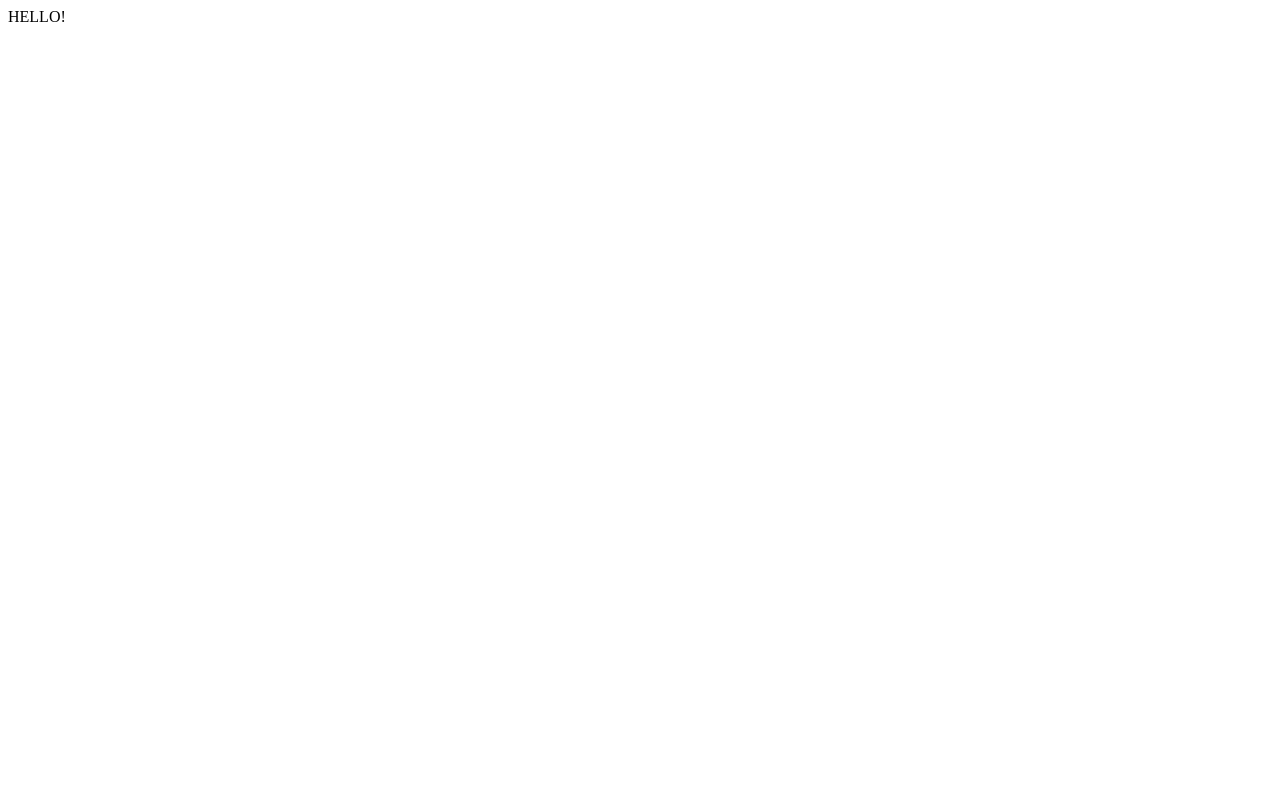
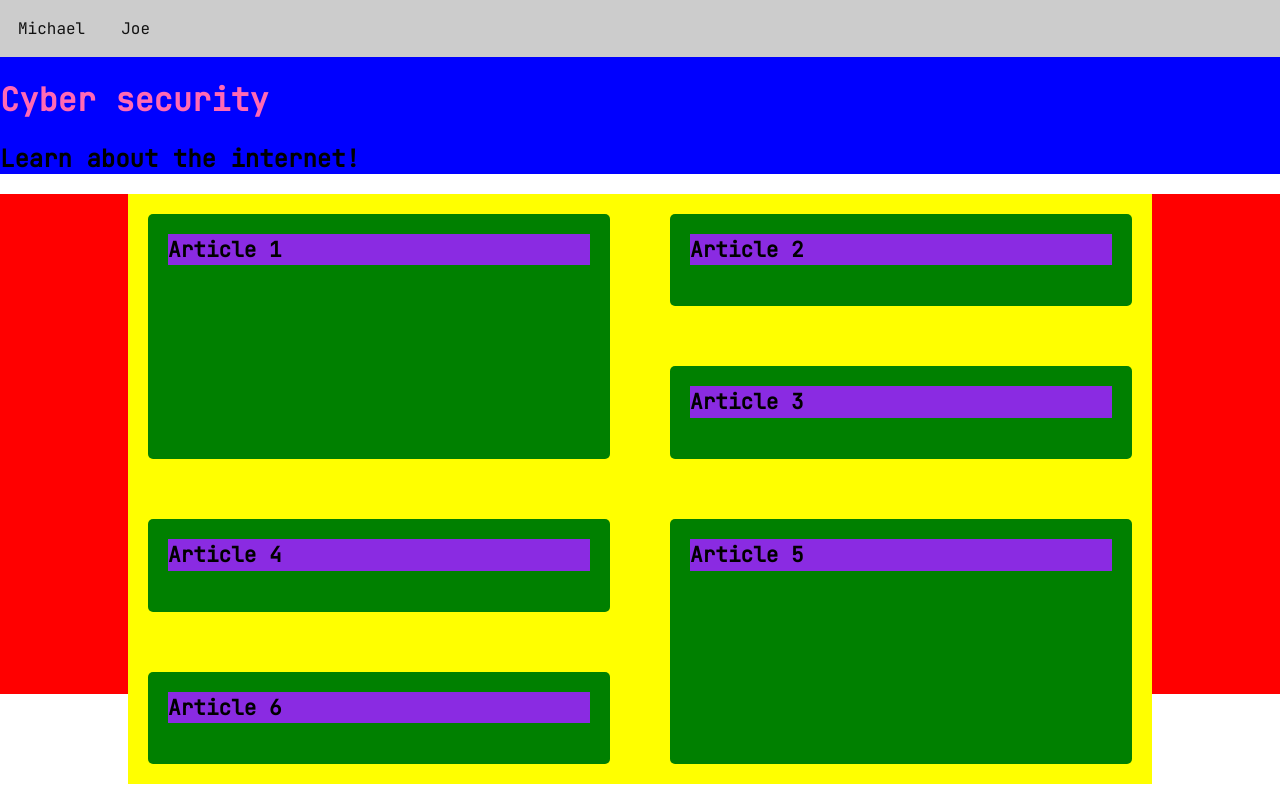
Before and after one commit to michqql/ci453-website, a plain HTML site: page index.html in a window 1280 px wide. Drawn offline with Linux system fonts and the light colour scheme.

Commit message:
Initial commit

```diff
--- /dev/null
+++ b/css/style.css
@@ -0,0 +1,128 @@
+/* Stylesheet should focus on smaller viewports first and then use media queries to target desktop screens */
+
+/* Imports JetBrains font from Google Fonts */
+
+@import url("https://fonts.googleapis.com/css2?family=JetBrains+Mono&display=swap");
+
+/* Styles the body of the webpage */
+
+body {
+  font-family: "JetBrains Mono", monospace;
+  margin: 0;
+}
+
+/* Styles the navigation bar */
+
+nav ul {
+  list-style-type: none;
+  margin: 0;
+  padding: 0;
+  overflow: hidden;
+  background-color: #ccc;
+}
+nav li {
+  float: left;
+  margin: 2px;
+}
+nav li a {
+  display: block;
+  color: #111;
+  text-align: center;
+  padding: 1rem;
+  text-decoration: none;
+}
+nav li a:hover {
+  background-color: #111;
+  color: white;
+}
+
+/* Styles the header element */
+
+header {
+  background-color: blue;
+}
+
+/* Styles each article element */
+
+article {
+  margin: 0.5rem 0.2rem 0.5rem 0.2rem;
+  padding: 0.5rem;
+  background-color: blueviolet;
+}
+
+/* Sets a media query for screens with a minimum width of 60rem */
+
+@media (min-width: 60rem) {
+  /* main {
+    min-width: 1000px;
+    margin-left: auto;
+    margin-right: auto;
+    background-color: hotpink;
+  } */
+  /* .column-middle {
+    min-width: 1000px;
+    background-color: hotpink;
+  } */
+}
+
+h1 {
+  color: hotpink;
+}
+
+/* Styles the columns */
+
+.column-middle {
+  float: left;
+  width: 80%;
+  background-color: yellow;
+}
+
+.column-left,
+.column-right {
+  float: left;
+  width: 10%;
+  height: 500px;
+  background-color: red;
+}
+
+.row:after {
+  content: "";
+  display: table;
+  clear: both;
+}
+
+/* Styles for article card elements */
+
+.article-card {
+  border-radius: 5px;
+  padding: 20px;
+  margin: 20px;
+  background-color: green;
+}
+
+/* Styles for article elements inside cards */
+
+.article-card article {
+  font-size: 18px;
+  line-height: 1.5;
+  margin: 0;
+  padding: 0;
+}
+
+.article-card h3 {
+  margin-top: 0;
+}
+
+/* Creates a grid container for the cards */
+
+.article-card-grid {
+  display: grid;
+  grid-template-columns: repeat(2, 1fr);
+  gap: 20px;
+}
+
+/* Set the large article cards to span two rows */
+
+.large {
+  grid-row: span 2;
+}
--- a/index.html
+++ b/index.html
@@ -1,12 +1,72 @@
 <!DOCTYPE html>
-<html lang="en">
-<head>
-    <meta charset="UTF-8">
-    <meta http-equiv="X-UA-Compatible" content="IE=edge">
-    <meta name="viewport" content="width=device-width, initial-scale=1.0">
-    <title>CI453</title>
-</head>
-<body>
-    HELLO!
-</body>
+<html>
+  <head>
+    <meta charset="utf-8" />
+    <meta name="viewport" content="width=device-width" />
+    <title>Cyber Security...</title>
+    <link href="css/style.css" rel="stylesheet" type="text/css" />
+  </head>
+
+  <body>
+    <!-- Page header containing navigation links and page title -->
+    <header>
+      <nav>
+        <ul>
+          <li><a href="https://mp1282.brighton.domains/ci435" target="_blank">Michael</a></li>
+          <li><a href="https://google.com" target="_blank">Joe</a></li>
+        </ul>
+      </nav>
+
+      <h1>Cyber security</h1>
+      <h2>Learn about the internet!</h2>
+    </header>
+
+    <main>
+      <!-- Main content area containing three columns -->
+      <div class="row">
+        <!-- Left column -->
+        <div class="column-left"></div>
+        <!-- Middle column -->
+        <div class="column-middle">
+          <!-- Grid for article cards -->
+          <div class="article-card-grid">
+            <div class="article-card large">
+              <article>
+                <h3>Article 1</h3>
+              </article>
+            </div>
+            <div class="article-card">
+              <article>
+                <h3>Article 2</h3>
+              </article>
+            </div>
+            <div class="article-card">
+              <article>
+                <h3>Article 3</h3>
+              </article>
+            </div>
+            <div class="article-card">
+              <article>
+                <h3>Article 4</h3>
+              </article>
+            </div>
+            <div class="article-card large">
+              <article>
+                <h3>Article 5</h3>
+              </article>
+            </div>
+            <div class="article-card">
+              <article>
+                <h3>Article 6</h3>
+              </article>
+            </div>
+          </div>
+        </div>
+        <!-- Right column -->
+        <div class="column-right"></div>
+      </div>
+    </main>
+
+    <script src="script.js"></script>
+  </body>
 </html>
```
Also changed, not shown: css/accordion.css (added, +59 -0 lines), js/accordion.js (added, +7 -0 lines), legal-and-ethical.html (added, +24 -0 lines), js/script.js (added).
